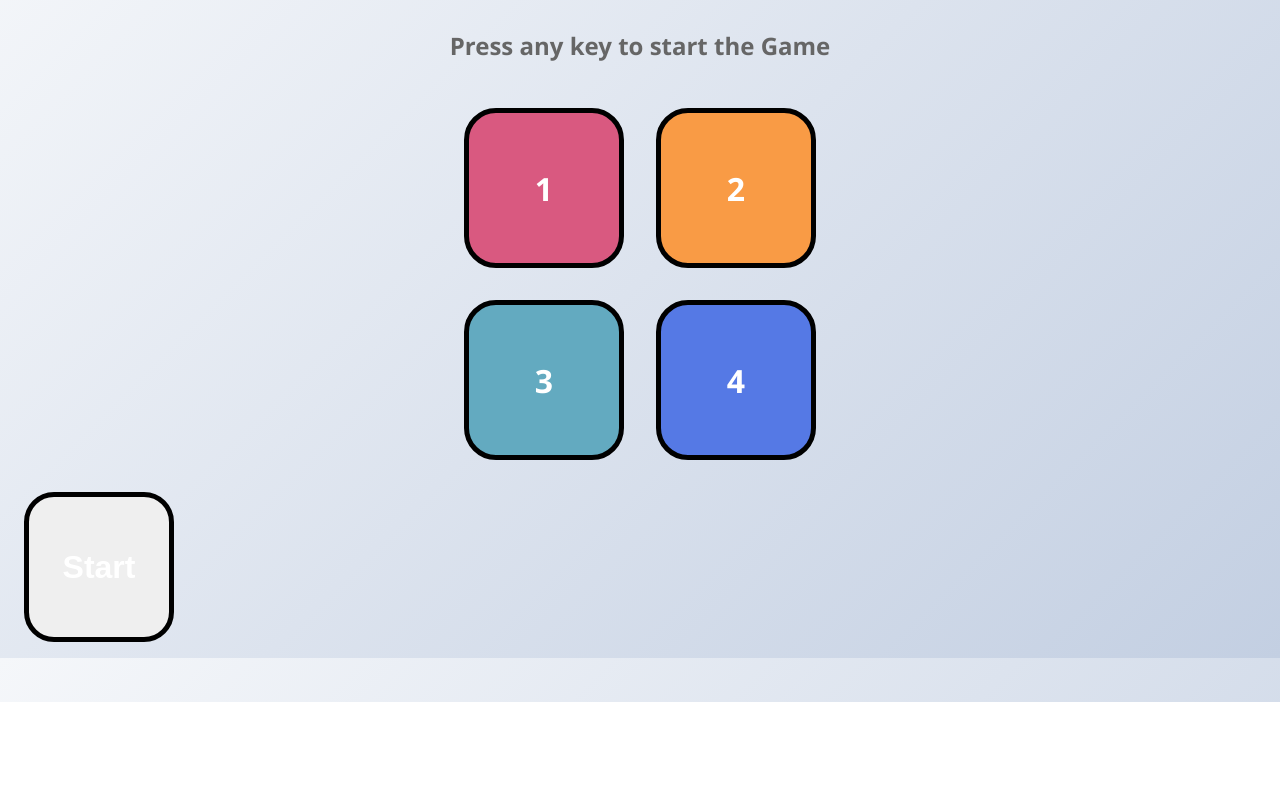
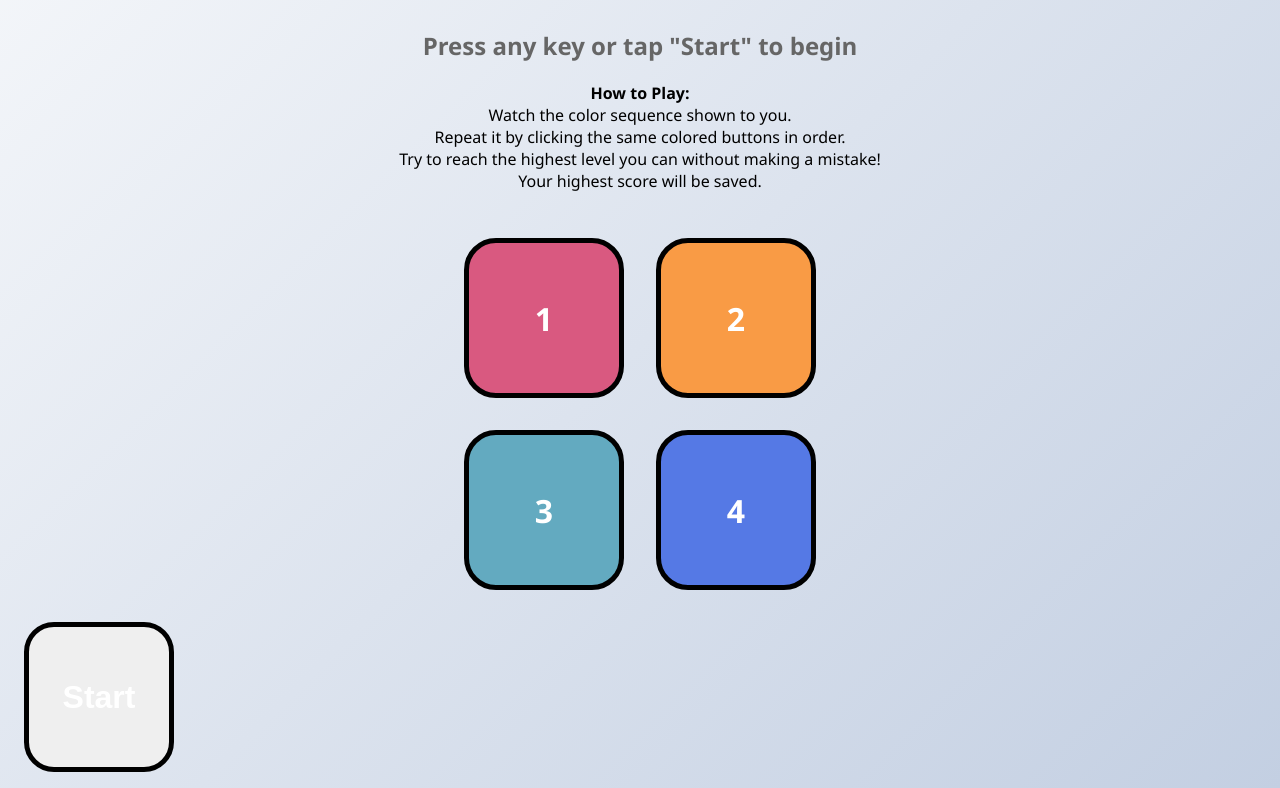
Before and after one commit to UkAnonymous/Simon-says, a plain HTML site: page index.html in a window 1280 px wide. Shown: the part 98-886 px from the top of the page. Before the commit the page ends 800 px from the top, so only its background shows below. Drawn offline with Linux system fonts and the light colour scheme.

Commit message:
Update index.html

```diff
--- a/index.html
+++ b/index.html
@@ -1,14 +1,22 @@
 <!DOCTYPE html>
 <html lang="en">
 <head>
-    <meta charset="UTF-8">
-    <meta name="viewport" content="width=device-width, initial-scale=1.0">
-    <title>Simon Says game</title>
+  <meta charset="UTF-8" />
+  <meta name="viewport" content="width=device-width, initial-scale=1.0"/>
+  <title>Simon Says Game</title>
   <link rel="stylesheet" href="styles.css" />
 </head>
 <body>
   <h1>Simon Says Game</h1>
-<h2>Press any key to start the Game</h2>
+  <h2>Press any key or tap "Start" to begin</h2>
+
+  <p id="instructions">
+    <strong>How to Play:</strong><br>
+    Watch the color sequence shown to you.<br>
+    Repeat it by clicking the same colored buttons in order.<br>
+    Try to reach the highest level you can without making a mistake!<br>
+    Your highest score will be saved.
+  </p>
 
   <div class="btn-container">
     <div class="line-one">
@@ -20,7 +28,9 @@
       <div class="btn purple" type="button" id="purple">4</div>
     </div>
   </div>
+
   <button class="btn" id="start">Start</button>
+
   <script src="app.js"></script>
 </body>
 </html>
```
Lines whose indentation alone changed are shown as unchanged.
